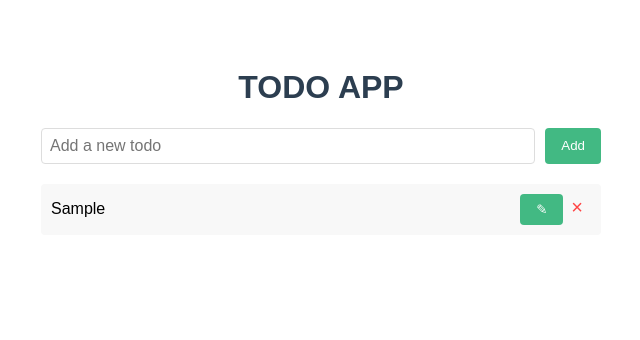
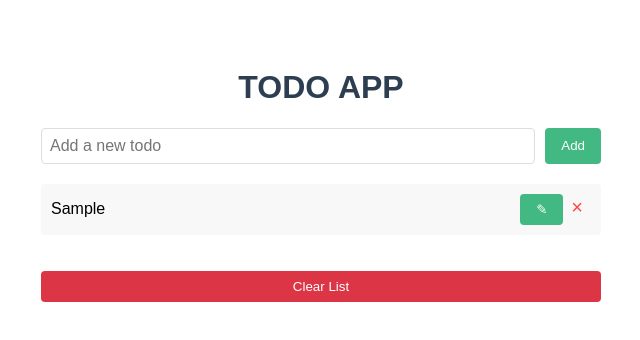
Before and after one commit to mamoodi/Test-Repo, a Vue app: page / in a window 1280 px wide. Both pictures are taken after typing "Sample" into the empty fields and a click on the button "Add". Shown: the top 340 px of the page, without its empty margins (319-959 px from the left). Built offline with nearby package versions, Linux system fonts and the light colour scheme.

Commit message:
Add Clear List button with confirmation popup

```diff
--- a/src/components/TodoList.vue
+++ b/src/components/TodoList.vue
@@ -22,13 +22,15 @@
       </li>
     </ul>
 
-    <!-- Delete Confirmation Modal -->
+    <button v-if="todos.length > 0" class="clear-list-btn" @click="showClearConfirmation">Clear List</button>
+
+    <!-- Confirmation Modal -->
     <div v-if="showConfirmation" class="modal-overlay">
       <div class="modal">
-        <p>Are you sure you want to delete item?</p>
+        <p>{{ confirmationMessage }}</p>
         <div class="modal-buttons">
-          <button class="cancel-btn" @click="cancelDelete">Cancel</button>
-          <button class="confirm-btn" @click="confirmDelete">Yes</button>
+          <button class="cancel-btn" @click="cancelAction">Cancel</button>
+          <button class="confirm-btn" @click="confirmAction">Yes</button>
         </div>
       </div>
     </div>
@@ -46,7 +48,9 @@ export default {
       itemToDelete: null,
       isEditing: false,
       editIndex: null,
-      editTodo: ''
+      editTodo: '',
+      confirmationMessage: '',
+      actionType: '' // 'delete' or 'clear'
     }
   },
   methods: {
@@ -59,17 +63,28 @@ export default {
     showDeleteConfirmation(index) {
       this.itemToDelete = index
       this.showConfirmation = true
+      this.confirmationMessage = 'Are you sure you want to delete item?'
+      this.actionType = 'delete'
     },
-    cancelDelete() {
+    showClearConfirmation() {
+      this.showConfirmation = true
+      this.confirmationMessage = 'Are you sure you want to clear your TODO list?'
+      this.actionType = 'clear'
+    },
+    cancelAction() {
       this.showConfirmation = false
       this.itemToDelete = null
+      this.actionType = ''
     },
-    confirmDelete() {
-      if (this.itemToDelete !== null) {
+    confirmAction() {
+      if (this.actionType === 'delete' && this.itemToDelete !== null) {
         this.todos.splice(this.itemToDelete, 1)
-        this.showConfirmation = false
-        this.itemToDelete = null
+      } else if (this.actionType === 'clear') {
+        this.todos = []
       }
+      this.showConfirmation = false
+      this.itemToDelete = null
+      this.actionType = ''
     },
     startEdit(index) {
       this.isEditing = true
@@ -205,4 +220,14 @@ button:hover {
 .confirm-btn:hover {
   background-color: #c82333;
 }
+
+.clear-list-btn {
+  margin-top: 20px;
+  background-color: #dc3545;
+  width: 100%;
+}
+
+.clear-list-btn:hover {
+  background-color: #c82333;
+}
 </style>
```
